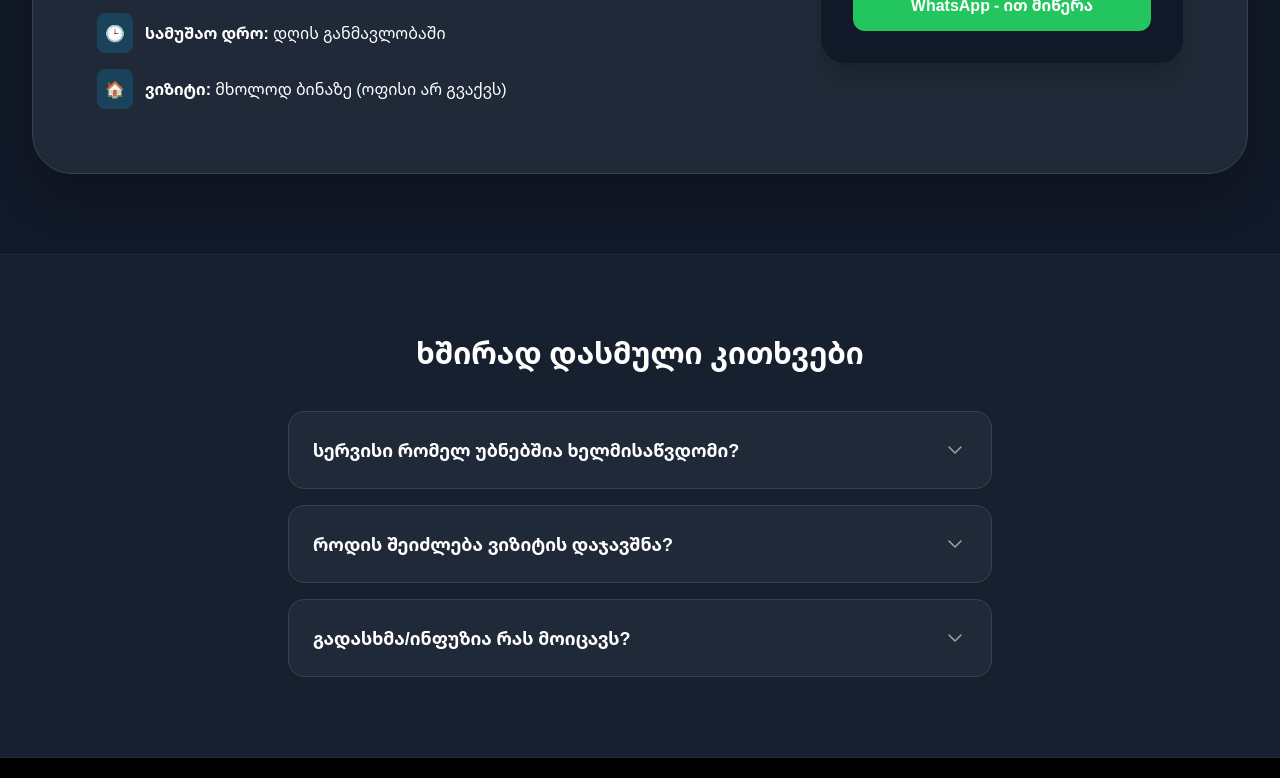
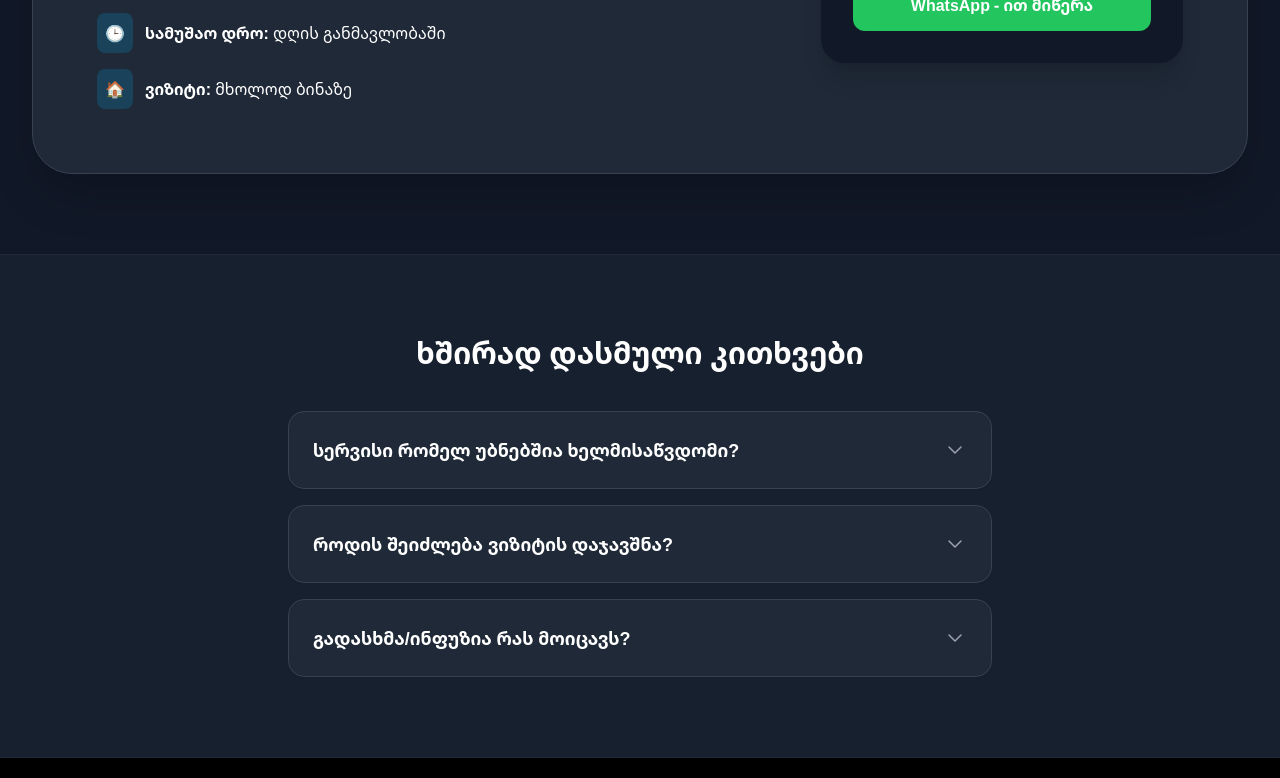
Before and after one commit to nurs-medi/nurs-medi.github.io, a plain HTML site: page index.html in a window 1280 px wide. Shown: the part 2105-2883 px from the top of the page. Drawn offline with nearby package versions, Linux system fonts and the light colour scheme.

Commit message:
Update index.html

```diff
--- a/index.html
+++ b/index.html
@@ -187,7 +187,7 @@
               </li>
               <li class="flex items-center gap-3">
                 <span class="bg-medical-500/20 text-medical-100 p-2 rounded-lg">🏠</span>
-                <span><strong>ვიზიტი:</strong> მხოლოდ ბინაზე (ოფისი არ გვაქვს)</span>
+                <span><strong>ვიზიტი:</strong> მხოლოდ ბინაზე</span>
               </li>
             </ul>
           </div>
```
